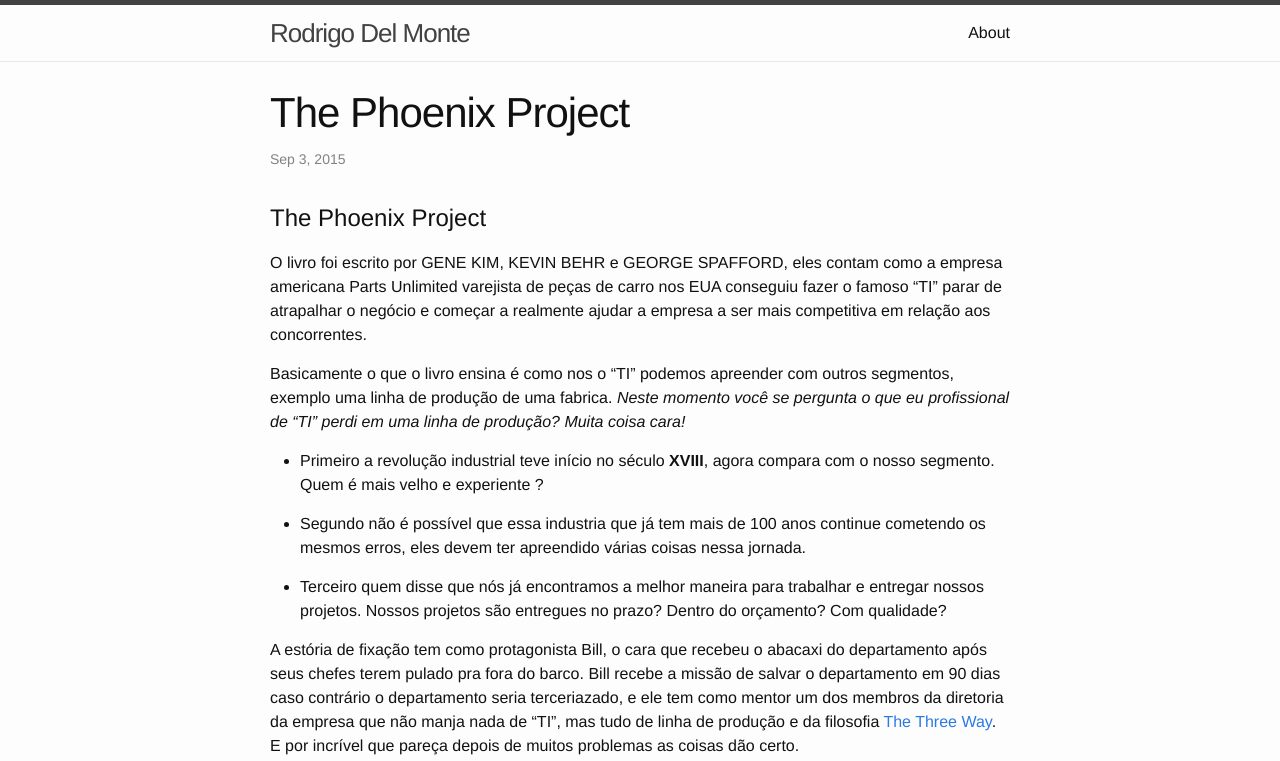
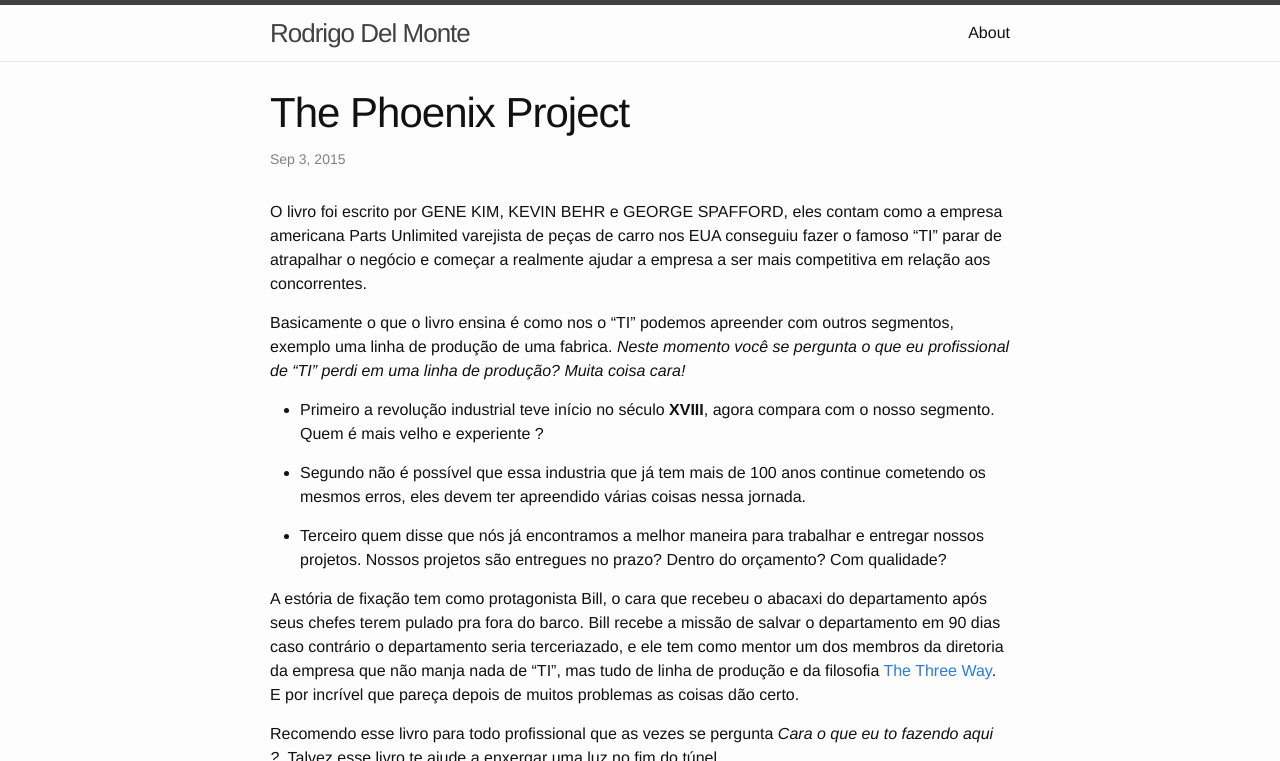
Before and after one commit to rodrigodelmonte/rodrigodelmonte.github.io, a Jekyll site: the page built from _posts/2015-09-03-the_phoenix_project.markdown, in a window 1280 px wide and 900 px high, cut to the strip 0-761 px from the top of the window. Built offline with Jekyll 4.4.1, drawn with Linux system fonts in a browser that asks for light colours.

Commit message:
Update 2015-09-03-the_phoenix_project.markdown

```diff
--- a/_posts/2015-09-03-the_phoenix_project.markdown
+++ b/_posts/2015-09-03-the_phoenix_project.markdown
@@ -4,8 +4,6 @@
 date:   2015-09-03 20:29:15
 categories: book
 ---
-
-#The Phoenix Project
 
 O livro foi escrito por GENE KIM, KEVIN BEHR e GEORGE SPAFFORD, eles contam como a empresa americana Parts Unlimited varejista de peças de carro nos EUA conseguiu fazer o famoso "TI" parar de atrapalhar o negócio e começar a realmente ajudar a empresa a ser mais competitiva em relação aos concorrentes.
 
```
